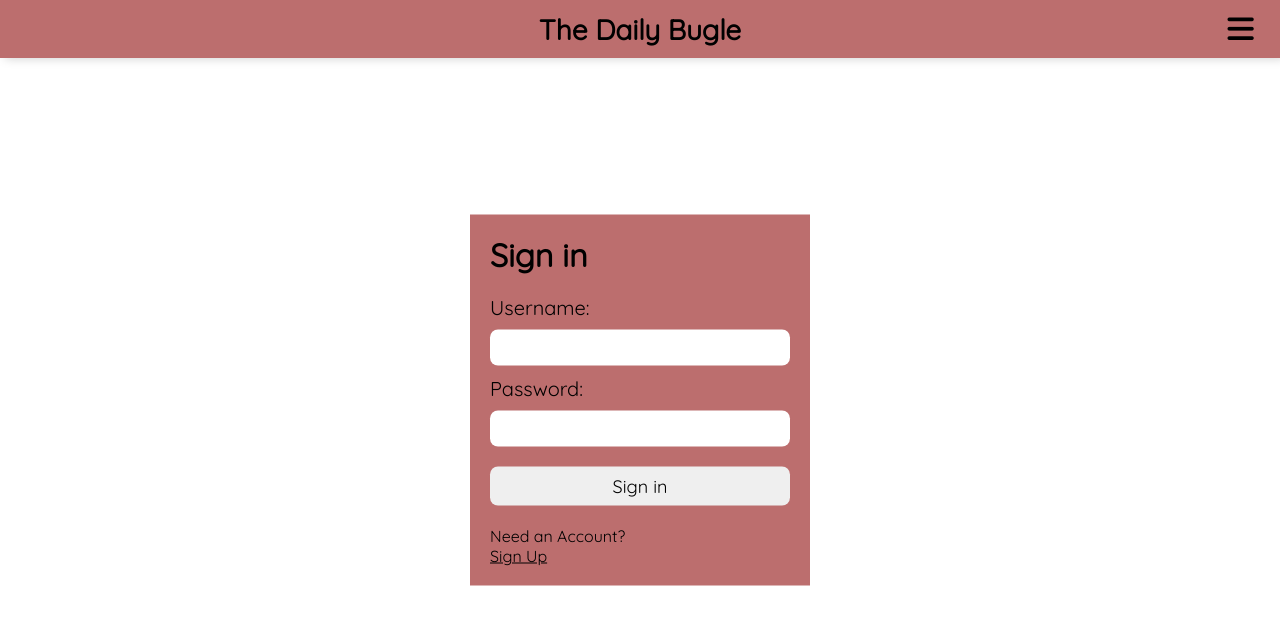
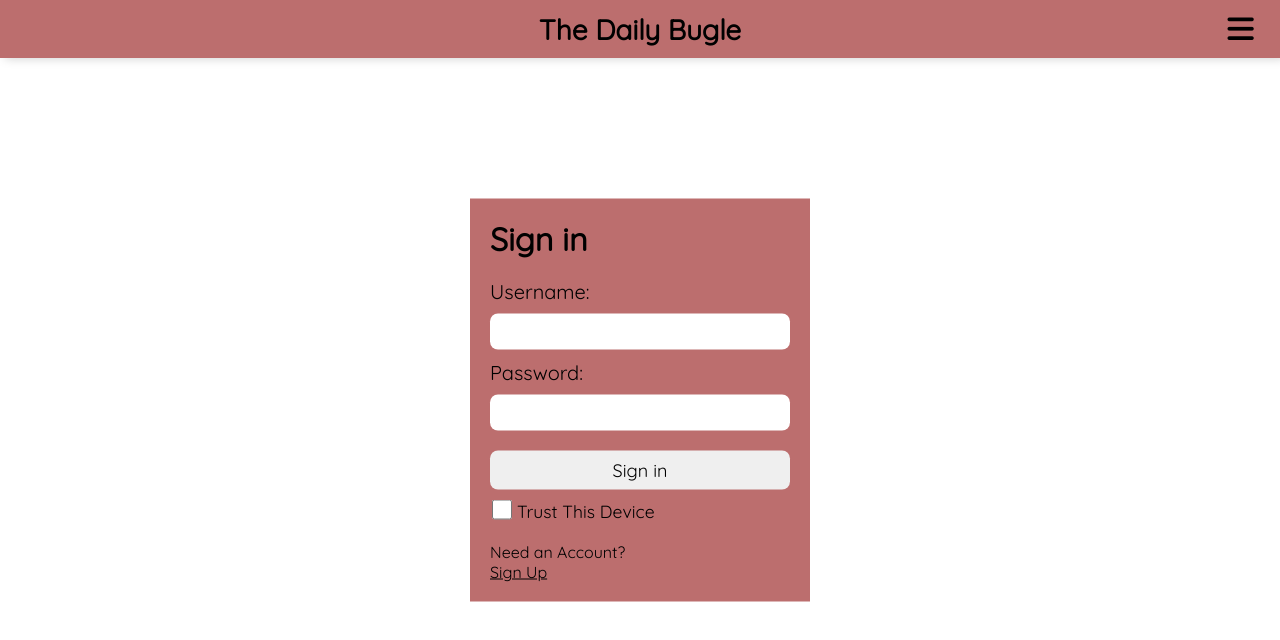
Before and after one commit to lnikol00/Blog-App, a React (Create React App) app: page /login in a window 1280 px wide. Shown: the top 640 px of the page. Built offline with nearby package versions, Linux system fonts and the light colour scheme.

Commit message:
correction

```diff
--- a/src/data/context/AuthProvider.tsx
+++ b/src/data/context/AuthProvider.tsx
@@ -10,15 +10,18 @@
         accessToken?: string | number
     }
     setAuth: React.Dispatch<React.SetStateAction<{}>>
+    persist: any
+    setPersist: React.Dispatch<any>
 }
 
 const AuthContext = createContext<ContextType | null>(null);
 
 export const AuthProvider = ({ children }: AuthType) => {
     const [auth, setAuth] = useState({})
+    const [persist, setPersist] = useState(JSON.parse(`${localStorage.getItem("persist")}`) || false)
 
     return (
-        <AuthContext.Provider value={{ auth, setAuth, }}>
+        <AuthContext.Provider value={{ auth, setAuth, persist, setPersist }}>
             {children}
         </AuthContext.Provider>
     )
--- a/src/data/context/PersistLogin.tsx
+++ b/src/data/context/PersistLogin.tsx
@@ -6,9 +6,10 @@
 function PersistLogin() {
     const [isLoading, setIsLoading] = useState<boolean>(true)
     const refresh = useRefreshToken();
-    const { auth } = useAuth();
+    const { auth, persist } = useAuth();
 
     useEffect(() => {
+        let isMounted = true
         const verifyRefreshToken = async () => {
             try {
                 await refresh();
@@ -17,11 +18,14 @@
                 console.error(err)
             }
             finally {
-                setIsLoading(false)
+                isMounted && setIsLoading(false)
             }
         }
-        !auth?.accessToken ? verifyRefreshToken() : setIsLoading(false)
+        !auth?.accessToken && persist ? verifyRefreshToken() : setIsLoading(false)
 
+        return () => {
+            isMounted = false
+        }
     }, [])
 
     useEffect(() => {
@@ -31,9 +35,12 @@
 
     return (
         <>
-            {isLoading ?
-                <p style={{ margin: '2rem 10rem' }}>Loading...</p> :
-                <Outlet />}
+            {!persist ?
+                <Outlet /> :
+                isLoading ?
+                    <p style={{ margin: '2rem 10rem' }}>Loading...</p> :
+                    <Outlet />
+            }
         </>
     )
 }
--- a/src/pages/Login/Login.tsx
+++ b/src/pages/Login/Login.tsx
@@ -8,7 +8,7 @@
 const LOGIN_URL = "/auth"
 
 function Login() {
-    const { setAuth } = useAuth();
+    const { setAuth, persist, setPersist } = useAuth();
     const userRef = useRef<null | HTMLInputElement>(null)
     const errRef = useRef<null | HTMLParagraphElement>(null)
     const navigate = useNavigate()
@@ -62,6 +62,14 @@
         }
     }
 
+    const togglePersist = () => {
+        setPersist((prev: any) => !prev);
+    }
+
+    useEffect(() => {
+        localStorage.setItem("persist", persist);
+    }, [persist])
+
     const changeLogin = () => {
         navigate("/register")
     }
@@ -73,7 +81,7 @@
                 {errMsg}
             </p>
             <h1>Sign in</h1>
-            <form onSubmit={handleSubmit}>
+            <form onSubmit={handleSubmit} >
                 <label htmlFor='username'>
                     Username:
                 </label>
@@ -97,6 +105,15 @@
                     required
                 />
                 <button>Sign in</button>
+                <div className={styles.persistCheck}>
+                    <input
+                        type="checkbox"
+                        id="persist"
+                        onChange={togglePersist}
+                        checked={persist}
+                    />
+                    <label htmlFor='persist'>Trust This Device</label>
+                </div>
             </form>
             <p>
                 Need an Account?<br />
--- a/src/pages/Login/login.module.css
+++ b/src/pages/Login/login.module.css
@@ -91,3 +91,25 @@
     padding: 0.5rem;
     margin-bottom: 0.5rem;
 }
+
+.persistCheck {
+    margin-top: 10px;
+    display: flex;
+    justify-content: flex-start;
+    align-items: center;
+}
+
+.persistCheck input {
+    width: 20px;
+    margin: 0 5px 2px 2px;
+}
+
+.persistCheck label {
+    margin: 0;
+    font-size: 1.1rem;
+}
+
+[type="checkbox"] {
+    height: 20px;
+    width: 20px;
+}
--- a/src/pages/home/Home.tsx
+++ b/src/pages/home/Home.tsx
@@ -44,7 +44,7 @@
     return (
         <div className={styles.mainContainer}>
             <div className={styles.heading}>
-                <h2 >Welcome {auth?.user}</h2>
+                <h2 >Welcome to your Blog Page</h2>
                 <label>
                     <input onChange={e => setSearch(e.target.value)} />
                     <BsIcons.BsSearch />
--- a/src/pages/home/home.module.css
+++ b/src/pages/home/home.module.css
@@ -184,6 +184,10 @@
         gap: 10px;
     }
 
+    .heading label {
+        margin: 0;
+    }
+
     .headingContainer {
         justify-content: center;
         gap: 10px;
```
